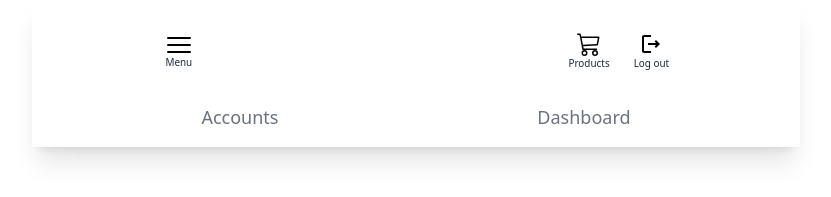
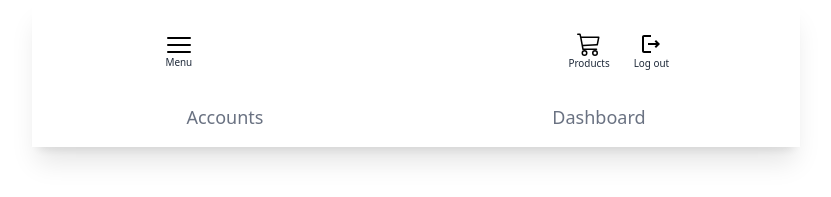
Before and after one commit to OmodaraAyo/man-of-the-people, a React (Vite) app: page /home in a window 1280 px wide. Shown: the top 197 px of the page, without its empty margins (224-1055 px from the left). Built offline with nearby package versions, Linux system fonts and the light colour scheme.

Commit message:
working...

```diff
--- a/src/components/Header.jsx
+++ b/src/components/Header.jsx
@@ -33,7 +33,7 @@ const Header = () => {
         </div>
       </div>
       {/* bg-white shadow-[0_10px_15px_-3px_rgba(0,0,0,0.2)] */}
-      <div className="flex justify-around w-full py-4 px-10">
+      <div className="flex justify-around gap-15 w-full py-4 px-10">
       <NavLink to="/home/account"className={({ isActive }) =>`relative text-lg font-medium transition-colors ${isActive ? "text-red-700" : "text-gray-500"}`}>
         {({ isActive }) => (
           <>
```
